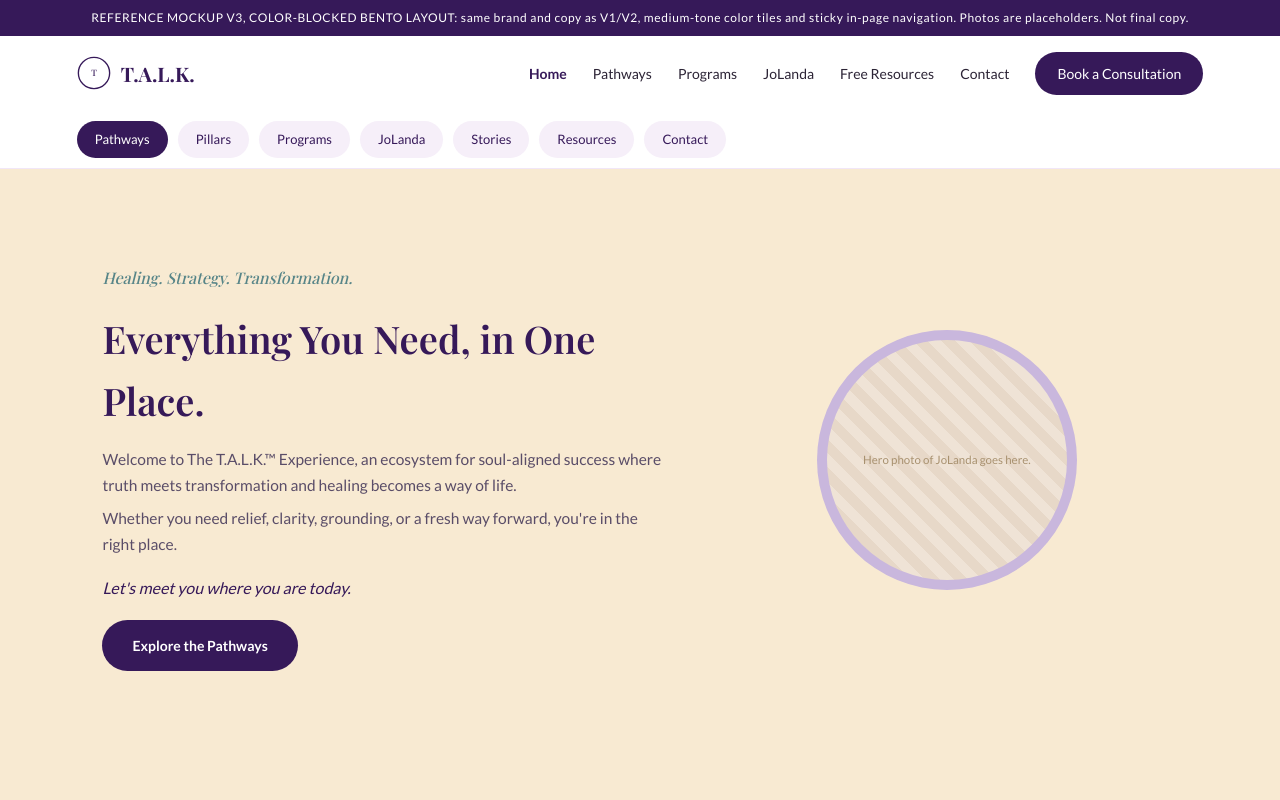
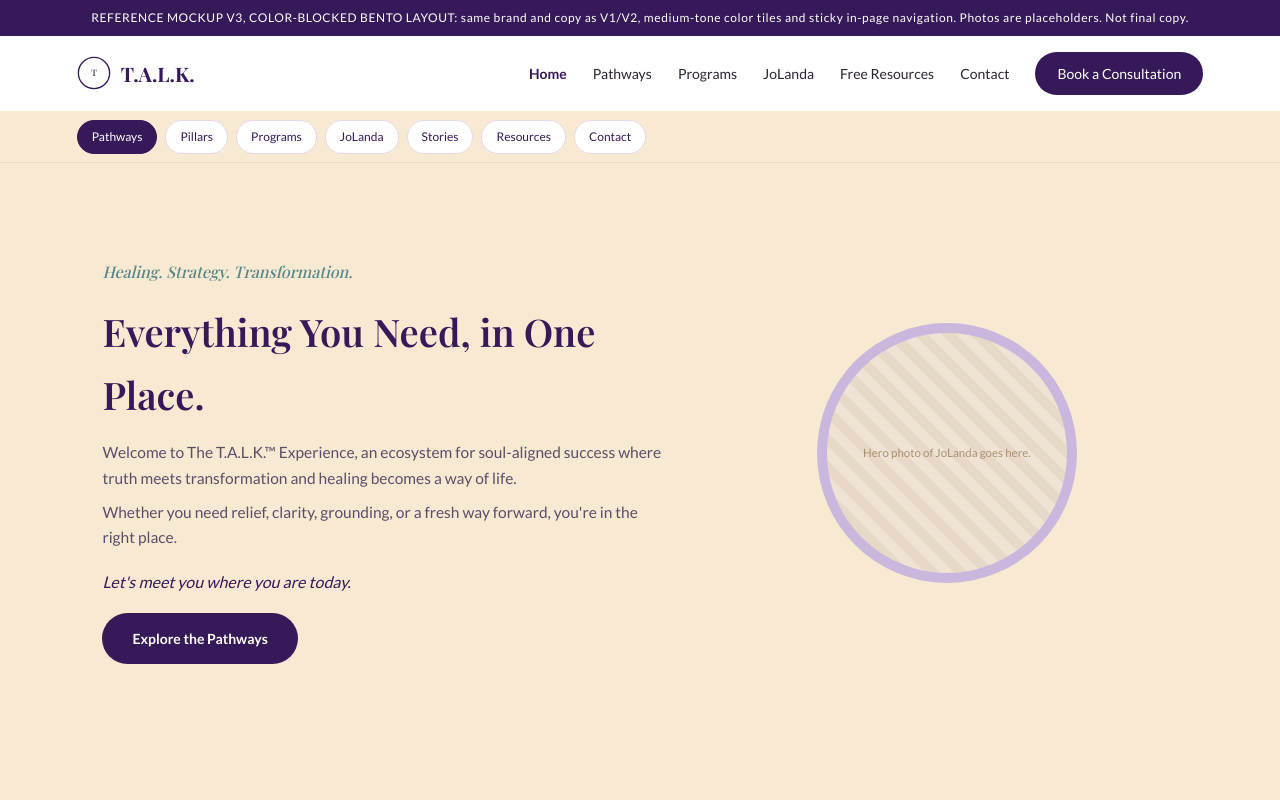
Before and after one commit to AIADOPTERS/talkmockups, a plain HTML site: page v3-multi-page/index.html in a window 1280 px wide. Shown: the top 800 px of the page. Drawn offline with nearby package versions, Linux system fonts and the light colour scheme; a web font is replaced by a local one.

Commit message:
style3.css

```diff
--- a/v3-multi-page/style3.css
+++ b/v3-multi-page/style3.css
@@ -27,10 +27,13 @@ nav.scrolled{box-shadow:0 4px 18px rgba(54,25,89,.08);}
 .cta-pill{background:var(--purple);color:#fff !important;padding:10px 22px;border-radius:30px;font-size:13px;}
 
 /* ---- sticky sub-nav (on this page pills) ---- */
-.subnav-wrap{position:sticky;top:66px;z-index:55;background:#fff;border-bottom:1px solid #f1e6f7;padding:10px 6%;}
-.subnav{display:flex;gap:10px;overflow-x:auto;max-width:1180px;margin:0 auto;}
-.subnav a{flex:0 0 auto;font-size:13px;padding:8px 18px;border-radius:22px;background:#f6eff9;color:var(--purple);text-decoration:none;white-space:nowrap;transition:background .2s ease, color .2s ease;}
-.subnav a.active{background:var(--purple);color:#fff;}
+.subnav-wrap{position:sticky;top:66px;z-index:55;background:var(--cream);padding:9px 6%;box-shadow:inset 0 -1px 0 rgba(54,25,89,.06);}
+.subnav{display:flex;gap:8px;align-items:center;overflow-x:auto;max-width:1180px;margin:0 auto;}
+.subnav-label{flex:0 0 auto;font-size:11px;letter-spacing:.05em;text-transform:uppercase;color:#8a7797;font-weight:700;margin-right:2px;}
+.subnav a{flex:0 0 auto;display:inline-flex;align-items:center;gap:6px;font-size:12px;padding:6px 14px;border-radius:20px;background:#fff;border:1px solid #e6d8ee;color:var(--purple);text-decoration:none;white-space:nowrap;transition:background .2s ease, color .2s ease, border-color .2s ease;}
+.subnav a .dot{width:6px;height:6px;border-radius:50%;flex:0 0 auto;}
+.subnav a.active{background:var(--purple);border-color:var(--purple);color:#fff;}
+.subnav a.active .dot{background:#fff;}
 
 /* ---- page hero ---- */
 .page-hero{padding:60px 8% 50px;text-align:center;background:var(--cream);}
```
